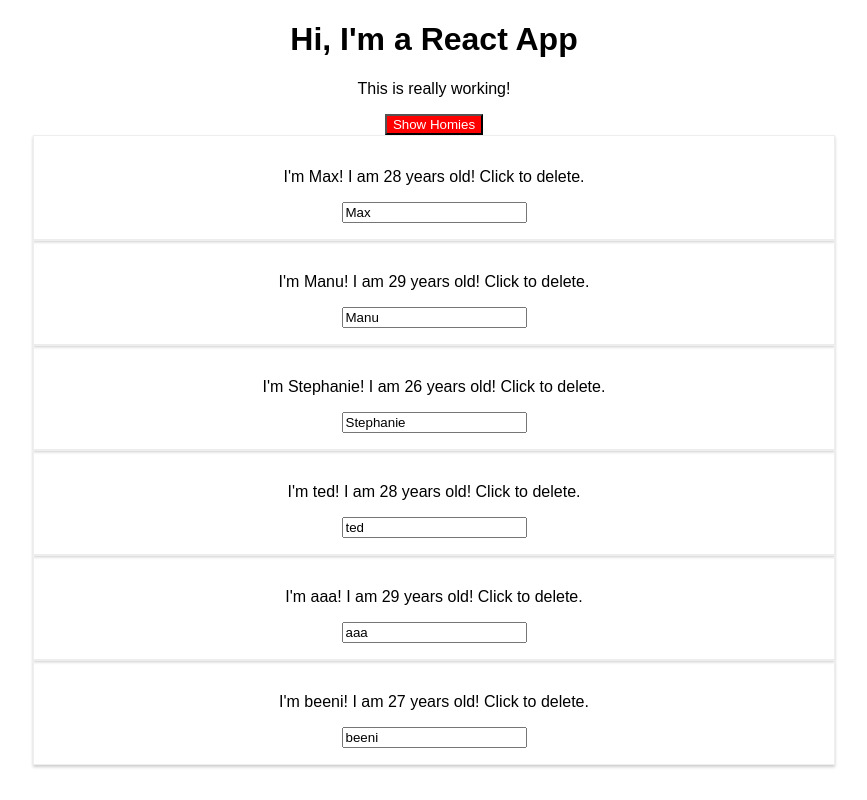
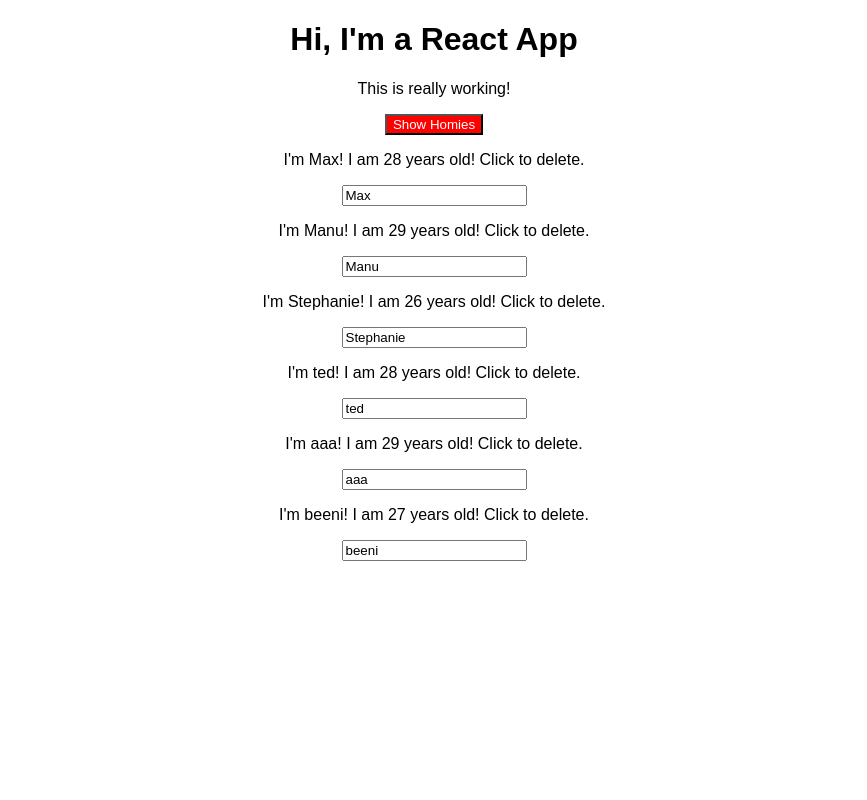
Before and after one commit to sethlewandowski/reactTheCompleteGuideUdemy, a React (Create React App) app in the folder Section3/react-complete-guide/: page / in a window 1280 px wide. Both pictures are taken after a click on the button "Show Homies". Shown: the whole page, without its empty margins (206-1073 px from the left). Built offline with nearby package versions, Linux system fonts and the light colour scheme.

Commit message:
finished section

```diff
--- a/Section3/react-complete-guide/src/Person/Person.js
+++ b/Section3/react-complete-guide/src/Person/Person.js
@@ -1,16 +1,5 @@
 import React from "react"
 import "./Person.css"
-import styled from "styled-components"
-
-const StyledDiv = styled.div`
-  width: 60%;
-  margin: auto;
-  border: 1px solid #eee;
-  box-shadow: 0 2px 3px #ccc;
-  padding: 16px;
-  text-align: center;
-  margin: auto;
-`
 
 const person = (props) => {
   const style = {
@@ -20,14 +9,13 @@
   }
 
   return (
-    <StyledDiv>
+    <div style={style}>
       <p onClick={props.click}>
         I'm {props.name}! I am {props.age} years old! Click to delete.
       </p>
       <p>{props.children}</p>
       <input type='text' onChange={props.changed} value={props.name} />
-    </StyledDiv>
-    //<div className='Person' style={style}>
+    </div>
   )
 }
 
```
